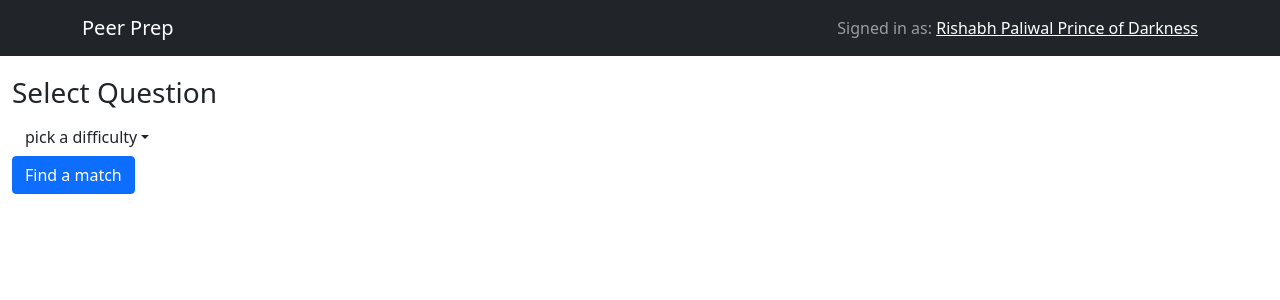
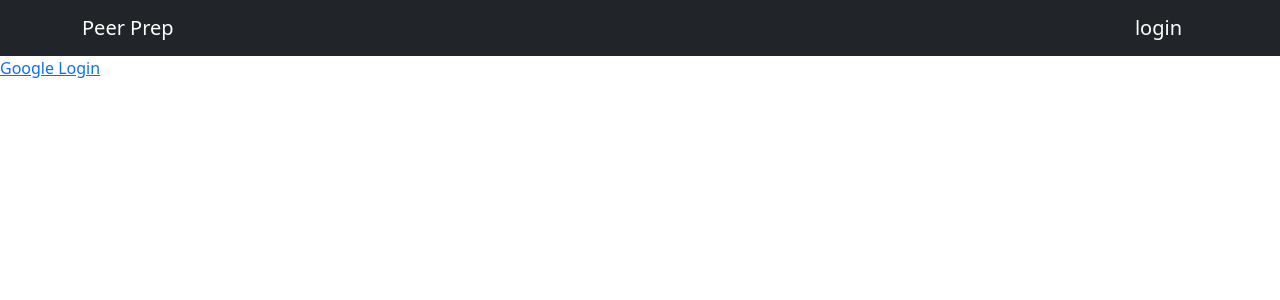
Before and after one commit to CS3219-SE-Principles-and-Patterns/cs3219-project-ay2122-2122-s1-g24, a React (Create React App) app in the folder frontend/: page / in a window 1280 px wide. Shown: the top 300 px of the page. Built offline with nearby package versions, Linux system fonts and the light colour scheme.

Commit message:
no message

```diff
--- a/frontend/package.json
+++ b/frontend/package.json
@@ -3,12 +3,14 @@
   "version": "0.1.0",
   "private": true,
   "dependencies": {
+    "axios": "^0.24.0",
     "bootstrap": "^5.1.3",
     "cra-template": "1.1.2",
     "react": "^17.0.2",
     "react-bootstrap": "^1.6.4",
     "react-bootstrap-navbar": "^1.1.0",
     "react-dom": "^17.0.2",
+    "react-google-login": "^5.2.2",
     "react-router-dom": "^5.3.0",
     "react-scripts": "4.0.3",
     "web-vitals": "^2.1.2"
--- a/frontend/src/App.js
+++ b/frontend/src/App.js
@@ -1,6 +1,6 @@
 import logo from './logo.svg';
 import './App.css';
-
+import React, { useState } from 'react';
 import {
   BrowserRouter as Router,
   Switch,
@@ -9,8 +9,18 @@ import {
 import homepage from './component/homepage'
 import room from './component/room'
 import Header from './component/navbar';
+import SignIn from './component/signin';
 
 function App() {
+  const [token, setToken] = useState();
+  if (!token) {
+
+      return (
+      <div>
+      <Header />
+      <SignIn setToken={setToken} />
+      </div>)
+  }
   return (
     <div>
       <Header />
@@ -18,6 +28,7 @@ function App() {
           <Switch>
             <Route exact path={'/'} component={homepage}></Route>
             <Route exact path={'/room'} component={room}></Route>
+            <Route exact path={'/login'} component={SignIn}></Route>
           </Switch>
       </Router>
     </div>
--- a/frontend/src/component/navbar.js
+++ b/frontend/src/component/navbar.js
@@ -8,9 +8,7 @@ const Header = () => {
       <Navbar.Brand href="/">Peer Prep</Navbar.Brand>
       <Navbar.Toggle />
       <Navbar.Collapse className="justify-content-end">
-        <Navbar.Text>
-          Signed in as: <a href="#login">Rishabh Paliwal Prince of Darkness</a>
-        </Navbar.Text>
+      <Navbar.Brand href="/login">login</Navbar.Brand>
       </Navbar.Collapse>
     </Container>
   </Navbar>
--- /dev/null
+++ b/frontend/src/component/signin.js
@@ -0,0 +1,25 @@
+import React, { useState } from 'react';
+import axios from "axios";
+import GoogleLogin from "react-google-login"
+
+const clientId = process.env.OAUTH_GOOGLE_ID
+const SignIn= () => {
+    const [username, setUserName] = useState();
+    const [password, setPassword] = useState();
+
+    async function login({ setToken }) {
+
+        const res = await axios.get("http://localhost:8080/login");
+
+        const token = res.json["accessToken"]
+    }
+
+    return (
+        <div>
+        <a href={`http://localhost:8080/login`}>Google Login</a>
+        </div>
+        )
+
+}
+
+export default SignIn;
```
Also changed, not shown: 2 other files (tests, documents, lock files or other folders).
